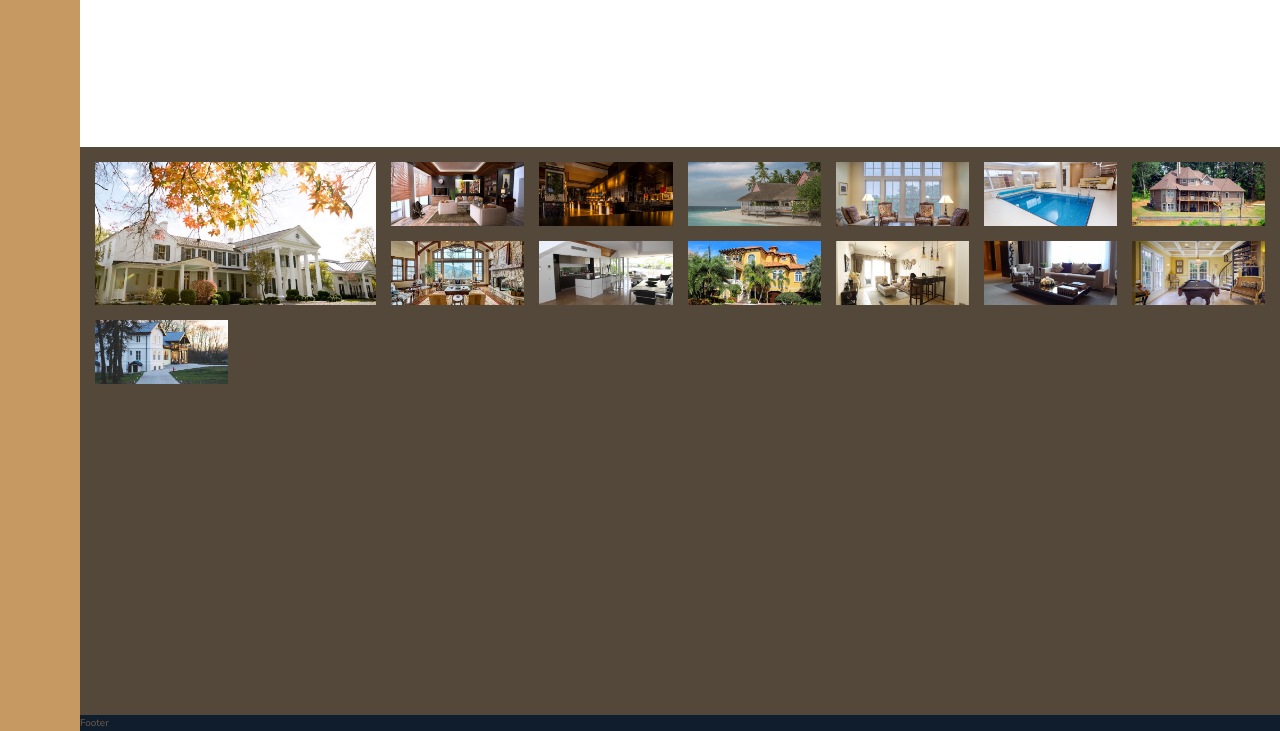
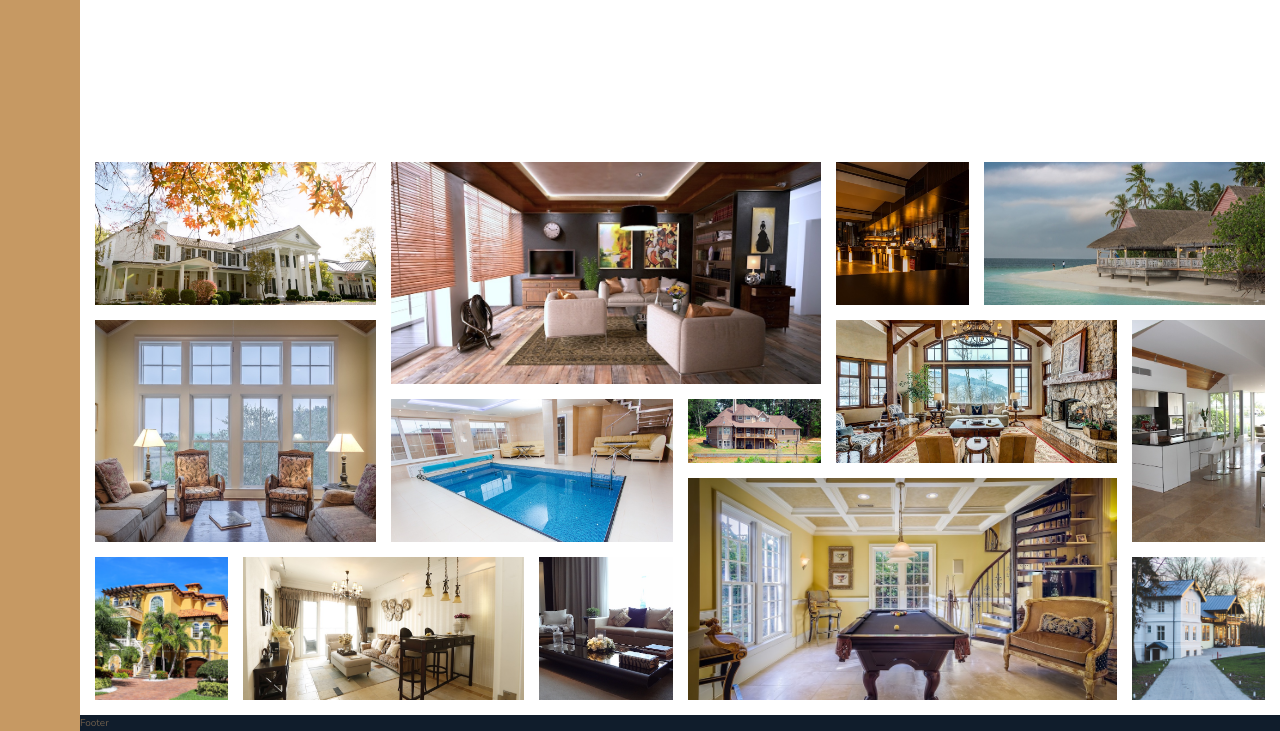
Before and after one commit to arade1994/nexter, a website: page index.html in a window 1280 px wide. Shown: the part 2925-3656 px from the top of the page. Drawn offline with nearby package versions, Linux system fonts and the light colour scheme.

Commit message:
Positioned all other images from gallery

```diff
--- a/sass/_gallery.scss
+++ b/sass/_gallery.scss
@@ -1,5 +1,4 @@
 .gallery {
-  background-color: $color-grey-dark-1;
   grid-column: full-start / full-end;
   display: grid;
   grid-template-columns: repeat(8, 1fr);
@@ -12,6 +11,71 @@
       grid-row: 1 / span 2;
       grid-column: 1 / span 2;
     }
+
+    &--2 {
+      grid-row: 1 / span 3;
+      grid-column: 3 / span 3;
+    }
+
+    &--3 {
+      grid-row: 1 / span 2;
+      grid-column: 6 / 7;
+    }
+
+    &--4 {
+      grid-row: 1 / span 2;
+      grid-column: 7 / -1;
+    }
+
+    &--5 {
+      grid-row: 3 / span 3;
+      grid-column: 1 / span 2;
+    }
+
+    &--6 {
+      grid-row: 4 / span 2;
+      grid-column: 3 / span 2;
+    }
+
+    &--7 {
+      grid-row: 4 / 5;
+      grid-column: 5 / 6;
+    }
+
+    &--8 {
+      grid-row: 3 / span 2;
+      grid-column: 6 / span 2;
+    }
+
+    &--9 {
+      grid-row: 3 / span 3;
+      grid-column: 8 / span -1;
+    }
+
+    &--10 {
+      grid-row: 6 / span 2;
+      grid-column: 1 / 2;
+    }
+
+    &--11 {
+      grid-row: 6 / span 2;
+      grid-column: 2 / span 2;
+    }
+
+    &--12 {
+      grid-row: 6 / span 2;
+      grid-column: 4 / 5;
+    }
+
+    &--13 {
+      grid-row: 5 / span 3;
+      grid-column: 5 / span 3;
+    }
+
+    &--14 {
+      grid-row: 6 / span 2;
+      grid-column: 8 / -1;
+    }
   }
 
   &__img {
```
Also changed, not shown: css/style.css.
